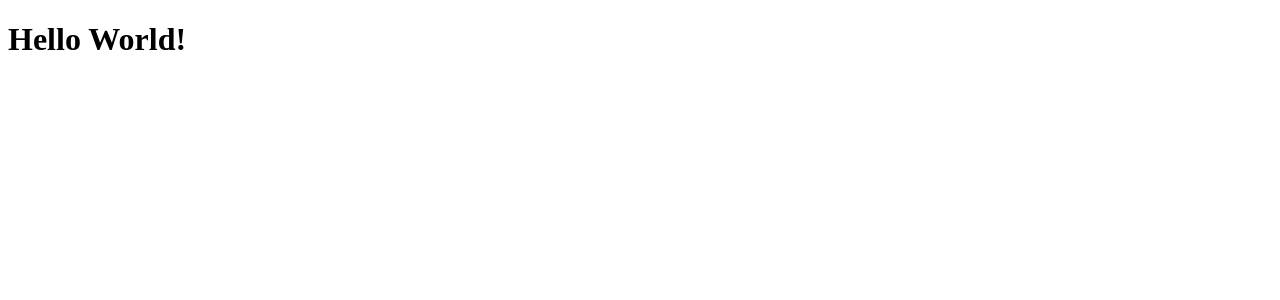
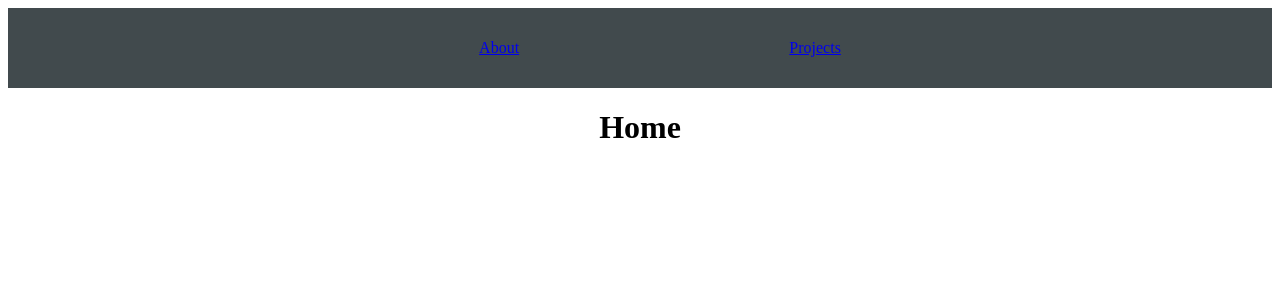
Before and after one commit to tenhold/portfolio, a React app: page / in a window 1280 px wide. Shown: the top 300 px of the page. Built offline with nearby package versions, Linux system fonts and the light colour scheme.

Commit message:
(add) styling to router

```diff
--- /dev/null
+++ b/src/App.css
@@ -0,0 +1,25 @@
+.app {
+  text-align: center;
+}
+
+nav {
+  display: flex;
+  justify-content: space-around;
+  align-items: center;
+  min-height: 10vh;
+  background: rgb(65, 74, 77);
+  color:rgb(228, 228, 228);
+}
+
+.nav-Links{
+  width: 50%;
+  display: flex;
+  justify-content: space-around;
+  align-items: center;
+  list-style: none;
+  color: rgb(228, 228, 228);
+}
+
+.nav-Links:visited {
+  color:rgb(228, 228, 228);
+}
--- a/src/App.tsx
+++ b/src/App.tsx
@@ -1,11 +1,23 @@
-import React from 'react'
+import React from 'react';
+import Nav from './components/Nav';
+import About from './components/About';
+import Projects from './components/Projects';
+import Home from './components/Home';
+import './App.css';
+import { BrowserRouter as Router, Switch, Route } from 'react-router-dom';
 
 const App = () => {
   return (
-    <div>
-      <h1>Hello World!</h1>
-    </div>
-  )
+    <Router>
+      <div className='app'>
+        <Nav />
+        <Switch>
+          <Route path='/' exact component={Home} />
+          <Route path='/about' component={About} />
+          <Route path='/projects' component={Projects} />
+        </Switch>
+      </div>
+    </Router>
+  );
 };
-
 export default App;
--- /dev/null
+++ b/src/components/About.tsx
@@ -0,0 +1,11 @@
+import React from 'react';
+
+const About = () => {
+  return (
+    <div>
+      <h1>About</h1>
+    </div>
+  )
+};
+
+export default About;
--- /dev/null
+++ b/src/components/Home.tsx
@@ -0,0 +1,10 @@
+import React from 'react';
+
+const Home = () => {
+  return (
+    <div>
+      <h1>Home</h1>
+    </div>
+  );
+};
+export default Home;
--- /dev/null
+++ b/src/components/Nav.tsx
@@ -0,0 +1,22 @@
+import React from 'react';
+import { Link } from 'react-router-dom';
+import '../App.css';
+
+const Nav = () => {
+  return (
+    <div>
+      <nav>
+        <ul className='nav-Links'>
+          <Link to='/about'>
+            <li>About</li>
+          </Link>
+          <Link to='/projects'>
+            <li>Projects</li>
+          </Link>
+        </ul>
+      </nav>
+    </div>
+  );
+};
+
+export default Nav;
--- /dev/null
+++ b/src/components/Projects.tsx
@@ -0,0 +1,11 @@
+import React from 'react'
+
+const Projects = () => {
+  return (
+    <div>
+      <h1>Projects</h1>
+    </div>
+  );
+};
+
+export default Projects;
--- a/webpack.config.js
+++ b/webpack.config.js
@@ -8,7 +8,7 @@ module.exports = {
   },
   target: 'web',
   resolve: {
-    extensions: ['.ts', '.tsx', '.js']
+    extensions: ['.ts', '.tsx', '.js', '.css']
   },
   module: {
     rules: [
@@ -16,7 +16,11 @@ module.exports = {
         test: /\.tsx?$/,
         use: 'ts-loader',
         exclude: '/node_modules/'
-      }
+      },
+      {
+        test: /\.css$/i,
+        use: ["style-loader", "css-loader"],
+      },
     ],
   },
   output: {
```
Also changed, not shown: package.json (+20 -2 lines), .eslintrc.js (added).
